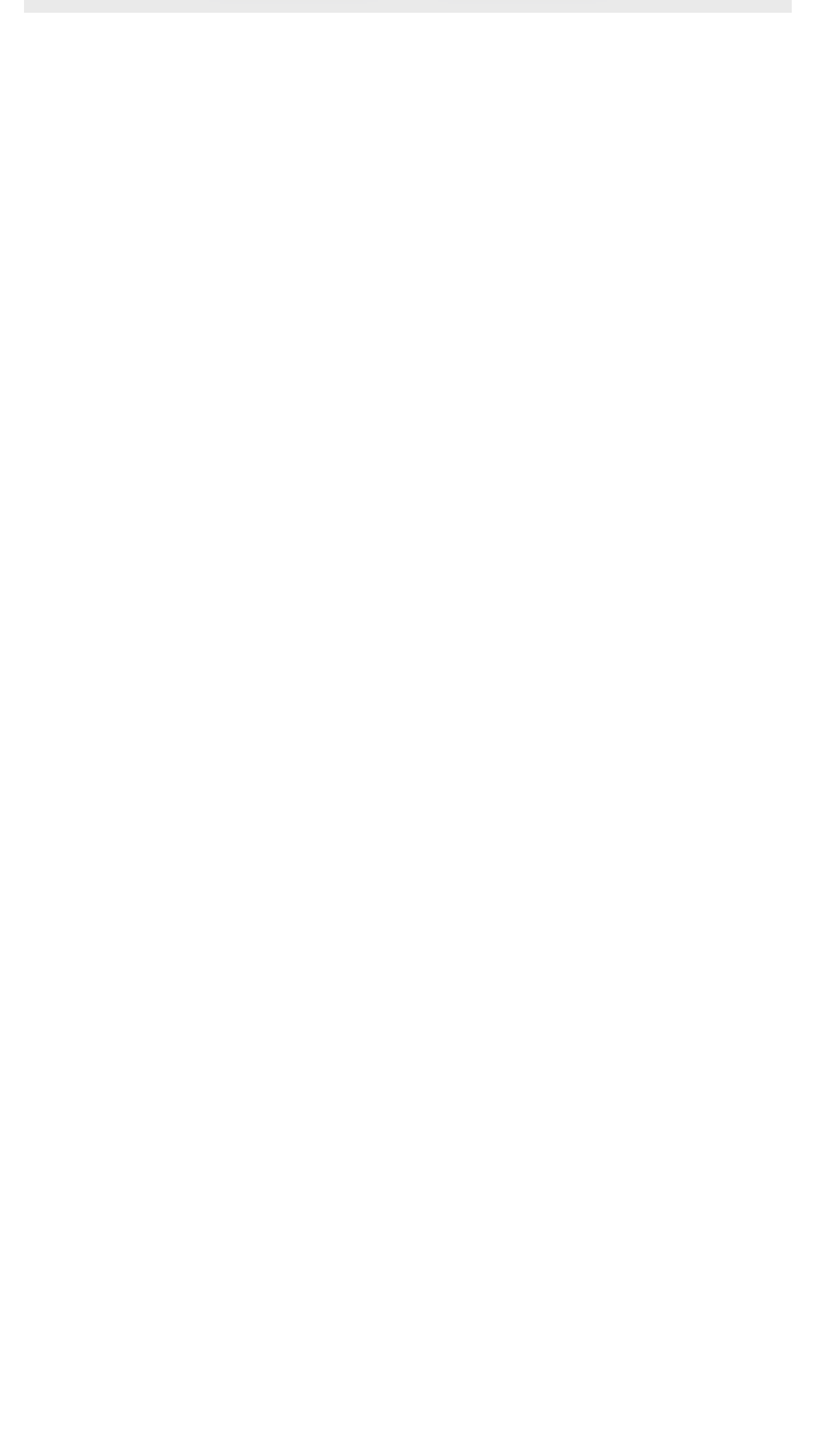
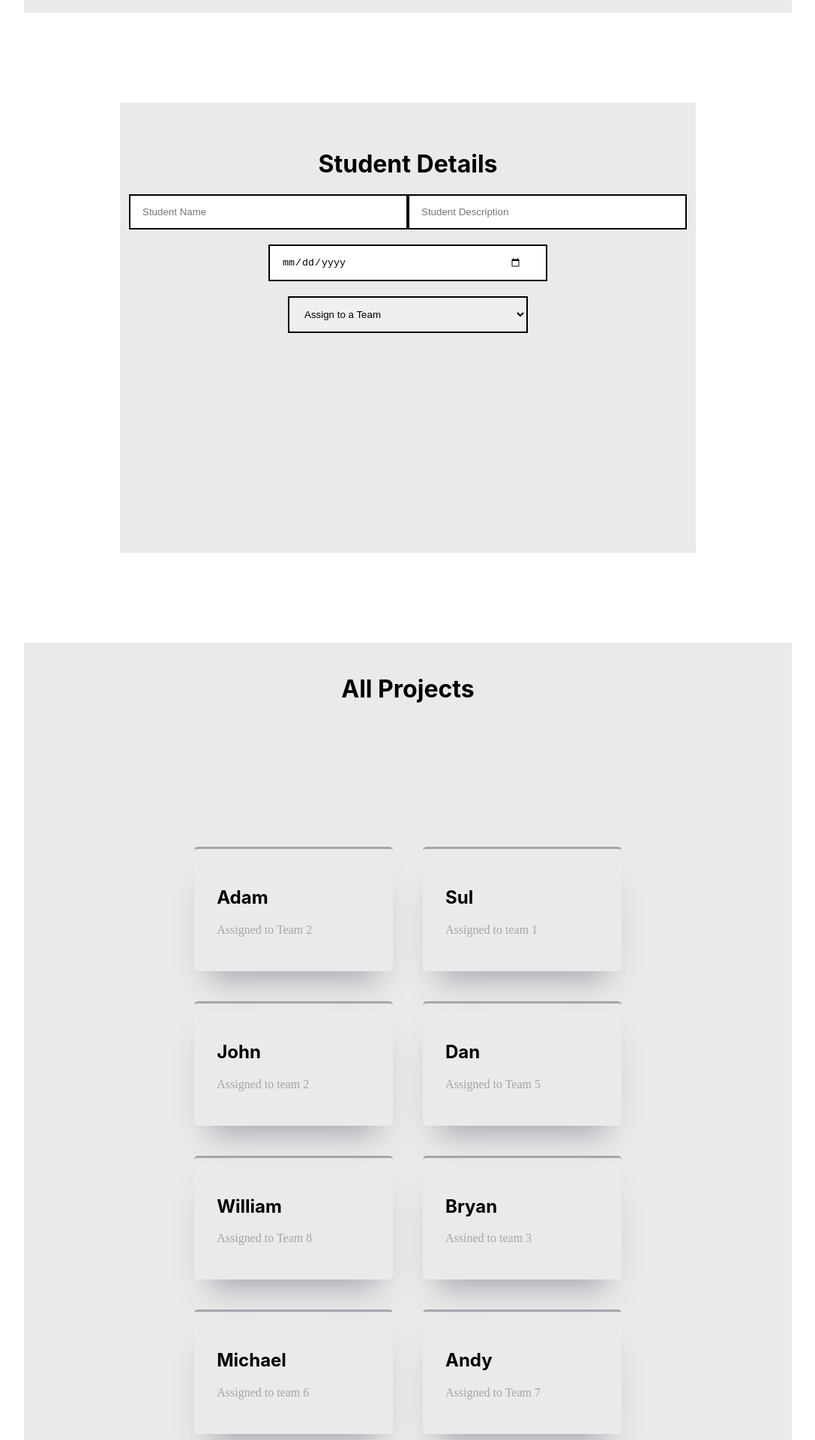
Before and after one commit to adam-marey/Team-manager-, a React (Create React App) app: page / in a window 1280 px wide. Shown: the part 3440-5360 px from the top of the page at 75% size, without its empty margins (96-1183 px from the left). Before the commit the page ends 3557 px from the top, so only its background shows below. Built offline with nearby package versions, Linux system fonts and the light colour scheme.

Commit message:
completed ui demo

```diff
--- a/src/App.js
+++ b/src/App.js
@@ -4,6 +4,8 @@ import Navbar from './components/Navbar/Navbar';
 import AllProjects from './components/Project/AllProjects';
 import ProjectForm from './components/Project/ProjectForm';
 import SingleProject from './components/Project/SingleProject';
+import AllStudents from './components/Student/AllStudents';
+import SingleStudent from './components/Student/SingleStudent';
 
 function App() {
   return (
@@ -13,6 +15,8 @@ function App() {
       <ProjectForm />
       <SingleProject />
       <AllProjects />
+      <SingleStudent />
+      <AllStudents />
     </div>
   );
 }
--- /dev/null
+++ b/src/components/Student/AllStudents.jsx
@@ -0,0 +1,68 @@
+import React from 'react';
+import styles from './Student.module.css';
+const AllStudents = () => {
+  return (
+    <div className={styles.home}>
+      <div className={styles.boxsContainer}>
+        <br />
+        <h1>All Projects</h1>
+        <div class="row1-container">
+          <div class="box box-down cyan">
+            <h2>Adam</h2>
+            <p> Assigned to Team 2</p>
+          </div>
+
+          <div class="box box-down blue">
+            <h2>Sul</h2>
+            <p>Assigned to team 1</p>
+          </div>
+        </div>
+        <div class="row1-container">
+          <div class="box box-down cyan">
+            <h2>John</h2>
+            <p> Assigned to team 2</p>
+          </div>
+
+          <div class="box box-down blue">
+            <h2>Dan</h2>
+            <p>Assigned to Team 5</p>
+          </div>
+        </div>
+        <div class="row1-container">
+          <div class="box box-down cyan">
+            <h2>William</h2>
+            <p> Assigned to Team 8</p>
+          </div>
+
+          <div class="box box-down blue">
+            <h2>Bryan</h2>
+            <p>Assined to team 3</p>
+          </div>
+        </div>
+        <div class="row1-container">
+          <div class="box box-down cyan">
+            <h2>Michael</h2>
+            <p> Assigned to team 6</p>
+          </div>
+
+          <div class="box box-down blue">
+            <h2>Andy</h2>
+            <p>Assigned to Team 7</p>
+          </div>
+        </div>
+      </div>
+      <br />
+      <br />
+      <br />
+      <br />
+      <br />
+      <br />
+      <br />
+      <br />
+      <br />
+      <br />
+    </div>
+  );
+};
+
+export default AllStudents;
--- /dev/null
+++ b/src/components/Student/SingleStudent.jsx
@@ -0,0 +1,31 @@
+import React from 'react';
+import styles from './Student.module.css';
+const SingleStudent = () => {
+  return (
+    <form className={styles.StudentForm}>
+      <br />
+      <br />
+      <h1>Student Details</h1>
+      <div>
+        <input className={styles.StudentInput} placeholder="Student Name" />
+        <input
+          className={styles.StudentInput}
+          placeholder="Student Description"
+        />
+      </div>
+      <br />
+      <input className={styles.StudentInput} type="date" />
+      <br />
+      <select className={styles.StudentInput} placeholder="assign to a Team">
+        <option>Assign to a Team</option>
+        <option>Team 1</option>
+        <option>Team 2</option>
+        <option>Team 3</option>
+      </select>
+      <br />
+      <br />
+    </form>
+  );
+};
+
+export default SingleStudent;
--- /dev/null
+++ b/src/components/Student/Student.module.css
@@ -0,0 +1,29 @@
+.StudentForm {
+  margin-bottom: 32px;
+  display: flex;
+  flex-direction: column;
+  justify-content: start;
+  width: 60%;
+  min-height: 600px;
+  align-items: center;
+  margin: 120px auto;
+  background-color: #eaeaea;
+}
+.StudentInput {
+  width: 320px;
+  border: 2px solid black;
+  padding: 14px 32px 14px 16px;
+}
+
+.StudentButton {
+  padding: 16px;
+  border-style: dotted;
+  border-radius: 0 8px 4px 0;
+  outline: none;
+}
+.home {
+  width: 80%;
+  min-height: 600px;
+  margin: 100px auto;
+  background-color: #eaeaea;
+}
```
